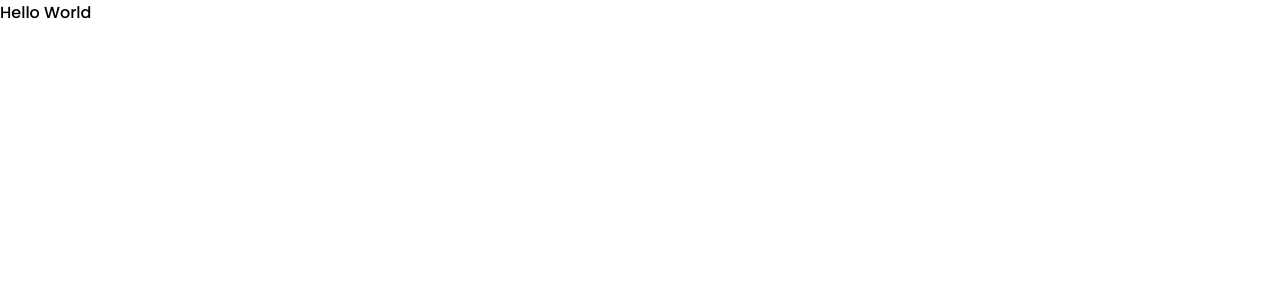
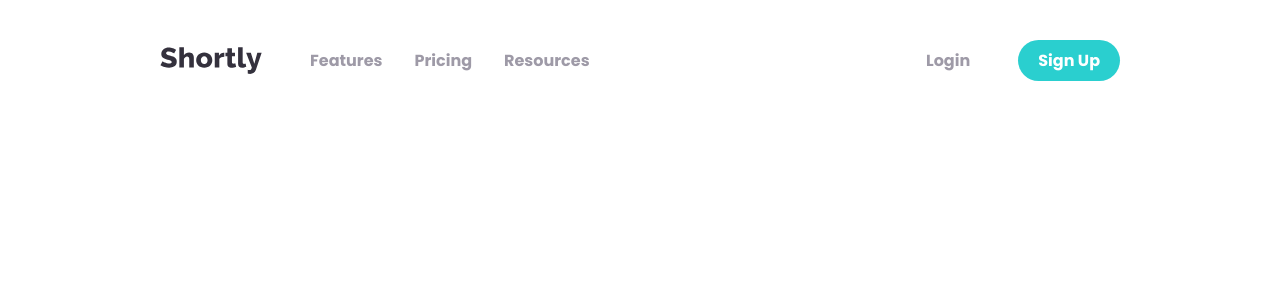
Before and after one commit to Dunkelhaiser/Shortly, a React (Vite) app: page / in a window 1280 px wide. Shown: the top 300 px of the page. Built offline with nearby package versions, Linux system fonts and the light colour scheme.

Commit message:
Created header

```diff
--- a/src/App.tsx
+++ b/src/App.tsx
@@ -1,7 +1,8 @@
+import Header from "./components/Header/Header";
 import "./scss/styles.scss";
 
 function App() {
-    return <div className="app">Hello World</div>;
+    return <Header />;
 }
 
 export default App;
--- /dev/null
+++ b/src/components/Hamburger/Hamburger.module.scss
@@ -0,0 +1,42 @@
+.lines {
+    display: flex;
+    flex-direction: column;
+    justify-content: space-between;
+
+    width: 32px;
+    height: 26px;
+}
+
+.line {
+    height: 4px;
+    background-color: var(--grey-dark);
+    border-radius: 10px;
+}
+
+.line:nth-child(1) {
+    transform-origin: 0% 0%;
+    transition: transform 0.4s ease-in-out;
+}
+
+.line:nth-child(2) {
+    transition: transform 0.2s ease-in-out;
+}
+
+.line:nth-child(3) {
+    transform-origin: 0% 100%;
+    transition: transform 0.4s ease-in-out;
+}
+
+.lines[aria-expanded="true"] {
+    .line:nth-child(1) {
+        transform: rotate(45deg);
+    }
+
+    .line:nth-child(2) {
+        transform: scaleY(0);
+    }
+
+    .line:nth-child(3) {
+        transform: rotate(-45deg);
+    }
+}
--- /dev/null
+++ b/src/components/Hamburger/Hamburger.tsx
@@ -0,0 +1,19 @@
+import HamburgerStyles from "./Hamburger.module.scss";
+
+interface Props {
+    expanded: boolean;
+    className?: string;
+    onClick: () => void;
+}
+
+const Hamburger: React.FC<Props> = ({ expanded, className, onClick }) => {
+    return (
+        <div className={`${HamburgerStyles.lines} ${className}`} aria-expanded={expanded} role="button" tabIndex={0} onClick={onClick}>
+            <span className={HamburgerStyles.line} />
+            <span className={HamburgerStyles.line} />
+            <span className={HamburgerStyles.line} />
+        </div>
+    );
+};
+
+export default Hamburger;
--- /dev/null
+++ b/src/components/Header/Header.module.scss
@@ -0,0 +1,84 @@
+@use "../../scss/abstract/screen-queries.scss" as *;
+@use "../../scss/abstract/mixins.scss" as *;
+
+header {
+    @include flex($direction: row, $align: center, $gap: 3rem);
+
+    position: relative;
+    max-width: 120rem;
+    margin: 0 auto;
+    padding: 2.5rem 10rem;
+
+    .content {
+        @include flex($direction: row, $align: center, $justify: space-between);
+
+        width: 100%;
+    }
+
+    .hamburger {
+        display: none;
+    }
+
+    a {
+        font-weight: 700;
+    }
+
+    section {
+        @include flex($direction: row, $align: center, $gap: 3rem);
+    }
+
+    ul {
+        @include flex($direction: row, $gap: 2rem);
+
+        list-style: none;
+    }
+
+    /* stylelint-disable-next-line order/order */
+    @include respond-tablet-landscape {
+        padding: 2.5rem 5rem;
+    }
+    @include respond-tablet {
+        padding: 2.5rem 2rem;
+    }
+    @include respond-phone {
+        justify-content: space-between;
+
+        .hamburger {
+            display: flex;
+        }
+
+        .content {
+            position: absolute;
+            z-index: -1;
+            top: -1px;
+            right: 2rem;
+            left: 2rem;
+            transform: translateY(-100%);
+
+            flex-direction: column;
+            gap: 2rem;
+
+            width: auto;
+            padding: 2rem;
+
+            opacity: 0;
+            background-color: var(--background);
+            border-radius: 0.5em;
+            box-shadow: 0 0.7rem 2.9rem 0 var(--shadow);
+
+            transition: transform 0.3s ease-out, opacity 0.3s ease-out;
+
+            section,
+            ul {
+                @include flex($align: center, $gap: 1.5rem);
+            }
+        }
+
+        .opened {
+            top: 123px;
+            transform: translateY(0);
+            visibility: visible;
+            opacity: 1;
+        }
+    }
+}
--- /dev/null
+++ b/src/components/Header/Header.tsx
@@ -0,0 +1,44 @@
+/* eslint-disable jsx-a11y/anchor-is-valid */
+import { useState } from "react";
+import Logo from "../../images/logo.svg";
+import Hamburger from "../Hamburger/Hamburger";
+import HeaderStyles from "./Header.module.scss";
+
+const Header: React.FC = () => {
+    const [expanded, setExpanded] = useState(false);
+
+    const openMenu = () => {
+        setExpanded((prev) => !prev);
+    };
+
+    return (
+        <header className={HeaderStyles.header}>
+            <a href="#">
+                <img src={Logo} alt="Logo" />
+            </a>
+            <section className={`${HeaderStyles.content} ${expanded ? HeaderStyles.opened : ""}`}>
+                <nav>
+                    <ul>
+                        <li>
+                            <a href="#">Features</a>
+                        </li>
+                        <li>
+                            <a href="#">Pricing</a>
+                        </li>
+                        <li>
+                            <a href="#">Resources</a>
+                        </li>
+                    </ul>
+                </nav>
+                <section id={HeaderStyles.auth}>
+                    <a href="#">Login</a>
+                    <a href="#" className="link_btn">
+                        Sign Up
+                    </a>
+                </section>
+            </section>
+            <Hamburger className={HeaderStyles.hamburger} expanded={expanded} onClick={openMenu} />
+        </header>
+    );
+};
+export default Header;
--- a/src/scss/abstract/colors.scss
+++ b/src/scss/abstract/colors.scss
@@ -3,10 +3,16 @@
     --foreground: hsl(230deg 25% 95%);
     --grey: hsl(0deg 0% 75%);
     --grey-dark: hsl(257deg 7% 63%);
+    --grey-dark-hover: hsl(257deg 7% 73%);
+    --grey-dark-active: hsl(257deg 7% 48%);
     --primary: hsl(180deg 66% 49%);
+    --primary-hover: hsl(180deg 66% 59%);
+    --primary-active: hsl(180deg 66% 45%);
     --secondary: hsl(257deg 27% 26%);
     --warning: hsl(0deg 87% 67%);
     --very-dark-violet: hsl(260deg 8% 14%);
     --very-dark-blue: hsl(255deg 11% 22%);
     --shadow: rgba(149 157 165 / 20%);
 }
+
+$text: var(--grey-dark);
--- a/src/scss/abstract/screen-queries.scss
+++ b/src/scss/abstract/screen-queries.scss
@@ -1,5 +1,5 @@
 @mixin respond-phone {
-    @media (max-width: 600px) {
+    @media (max-width: 700px) {
         @content;
     }
 }
--- a/src/scss/base/reset.scss
+++ b/src/scss/base/reset.scss
@@ -4,6 +4,7 @@
     box-sizing: border-box;
     margin: 0;
     padding: 0;
+    outline-color: var(--secondary);
 }
 
 html,
@@ -11,7 +12,6 @@
     font-family: var(--font);
     color: var(--text);
     background-color: var(--background);
-    outline-color: var(--secondary);
 }
 
 img,
@@ -40,6 +40,37 @@
     overflow-wrap: break-word;
 }
 
+a {
+    color: var(--grey-dark);
+    text-decoration: none;
+    transition: color 0.1s, background-color 0.1s;
+
+    &:hover:not(.link_btn),
+    &:focus-visible:not(.link_btn) {
+        color: var(--grey-dark-hover);
+    }
+
+    &:active:not(.link_btn) {
+        color: var(--grey-dark-active);
+    }
+}
+
+.link_btn {
+    padding: 0.5em 1.25em;
+    color: var(--background);
+    background-color: var(--primary);
+    border-radius: 2em;
+
+    &:hover,
+    &:focus-visible {
+        background-color: var(--primary-hover);
+    }
+
+    &:active {
+        background-color: var(--primary-active);
+    }
+}
+
 input:-webkit-autofill,
 input:-webkit-autofill:hover,
 input:-webkit-autofill:focus,
```
Also changed, not shown: .eslintrc.json.
